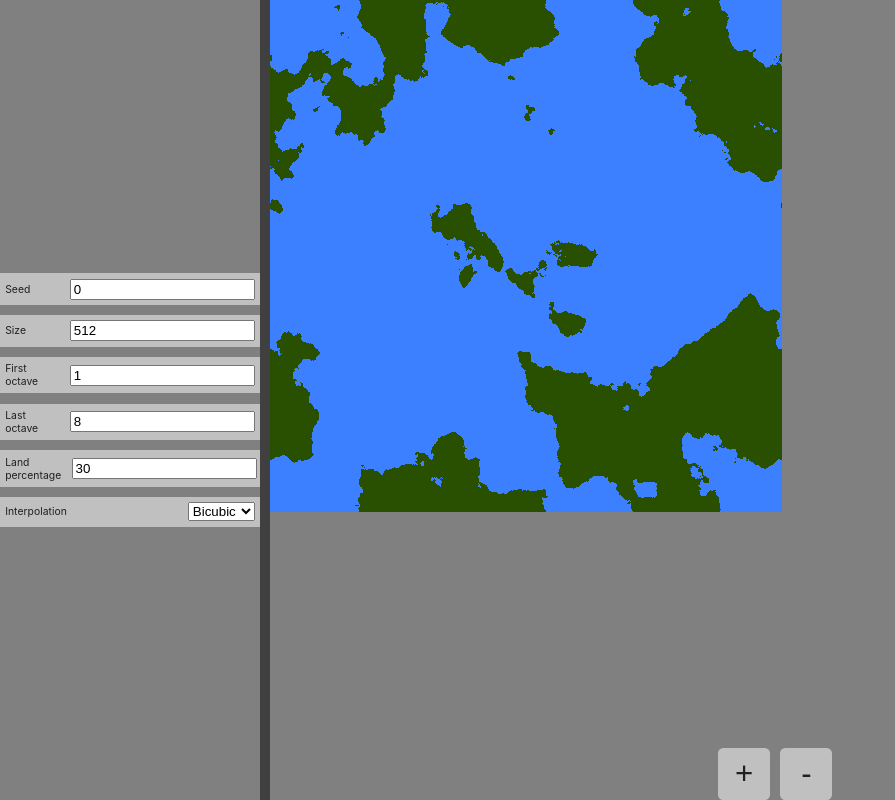
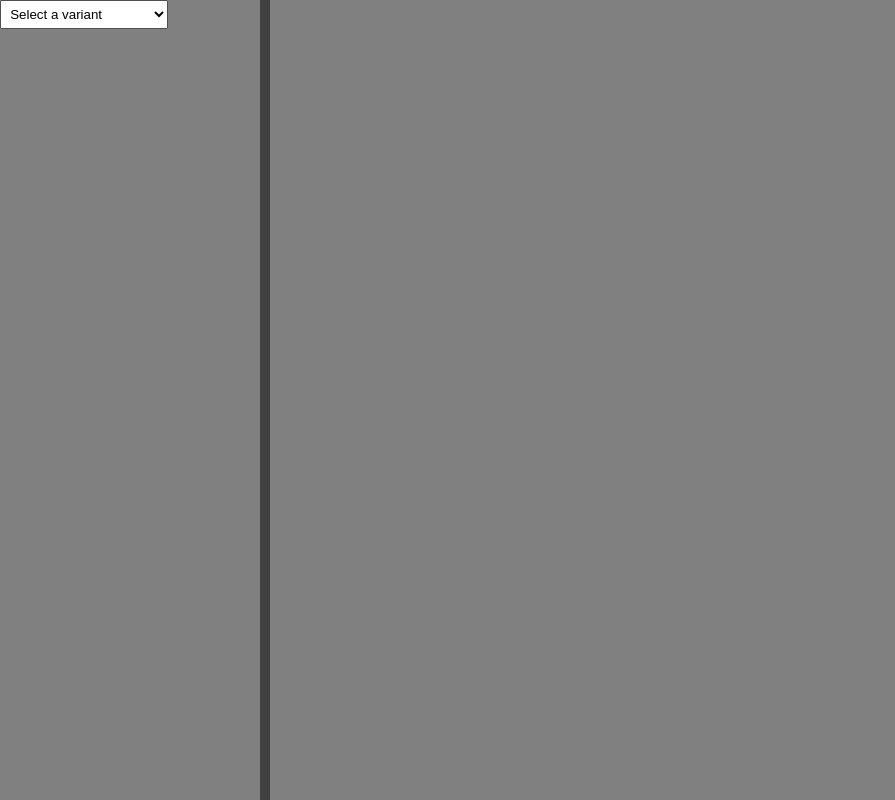
Before and after one commit to kamil-poncyliusz/map-generator, a React (Vite) app: page / in a window 1280 px wide. Shown: the whole page, without its empty margins (0-895 px from the left). Built offline with nearby package versions, Linux system fonts and the light colour scheme.

Commit message:
Add a select element to choose a map variant

```diff
--- a/src/App.css
+++ b/src/App.css
@@ -1,3 +1,11 @@
+#variant-selection-wrapper {
+  display: block;
+  position: absolute;
+}
+#variant-selection-wrapper > select {
+  width: fit-content;
+  padding: 0.5rem;
+}
 #generator-wrapper {
   display: flex;
   flex-direction: row;
--- a/src/App.tsx
+++ b/src/App.tsx
@@ -1,10 +1,36 @@
+import { useState } from "react";
 import "./App.css";
-// import PerlinNoise from "./components/PerlinNoise";
+import CellularAutomataMap from "./components/CellularAutomataMap";
+import PerlinNoise from "./components/PerlinNoise";
 import PerlinNoiseMap from "./components/PerlinNoiseMap";
+import { VariantSelectField } from "./components/VariantSelectField";
 
 function App() {
+  const [mapVariant, setMapVariant] = useState(0);
+  function EmptyVariant() {
+    return (
+      <div id="generator-wrapper">
+      <div id="controls-window"></div>
+      <div id="map-preview-window"></div>
+    </div>
+    )
+  }
+  const mapVariantComponents = [
+    EmptyVariant,
+    PerlinNoiseMap,
+    PerlinNoise,
+    CellularAutomataMap,
+  ];
+  const changeMapVariant = (newValue: number) => {
+    if(newValue < 0 || newValue >= mapVariantComponents.length) return;
+    setMapVariant(newValue);
+  };
+  const SelectedComponent = mapVariantComponents[mapVariant];
   return (
-    <PerlinNoiseMap />
+    <>
+      <VariantSelectField changeHandler={changeMapVariant}/>
+      {<SelectedComponent />}
+    </>
   );
 }
 
--- /dev/null
+++ b/src/components/VariantSelectField.tsx
@@ -0,0 +1,21 @@
+import { useState } from "react";
+
+export function VariantSelectField({changeHandler}: {changeHandler: (newValue: number) => void}){
+  const [selectedValue, setSelectedValue] = useState("0");
+  function handleChange(e: React.ChangeEvent<HTMLSelectElement>){
+    const target = e.target as HTMLSelectElement;
+    setSelectedValue(target.value);
+    changeHandler(parseInt(target.value));
+  }
+
+  return (
+    <div id="variant-selection-wrapper">
+      <select name="variant-select" id="variant-select" value={selectedValue} onChange={handleChange}>
+        <option value="0" disabled>Select a variant</option>
+        <option value="1">Perlin Noise Map</option>
+        <option value="2">Perlin Noise</option>
+        <option value="3">Cellular Automata Map</option>
+      </select>
+    </div>
+  );
+}
```
